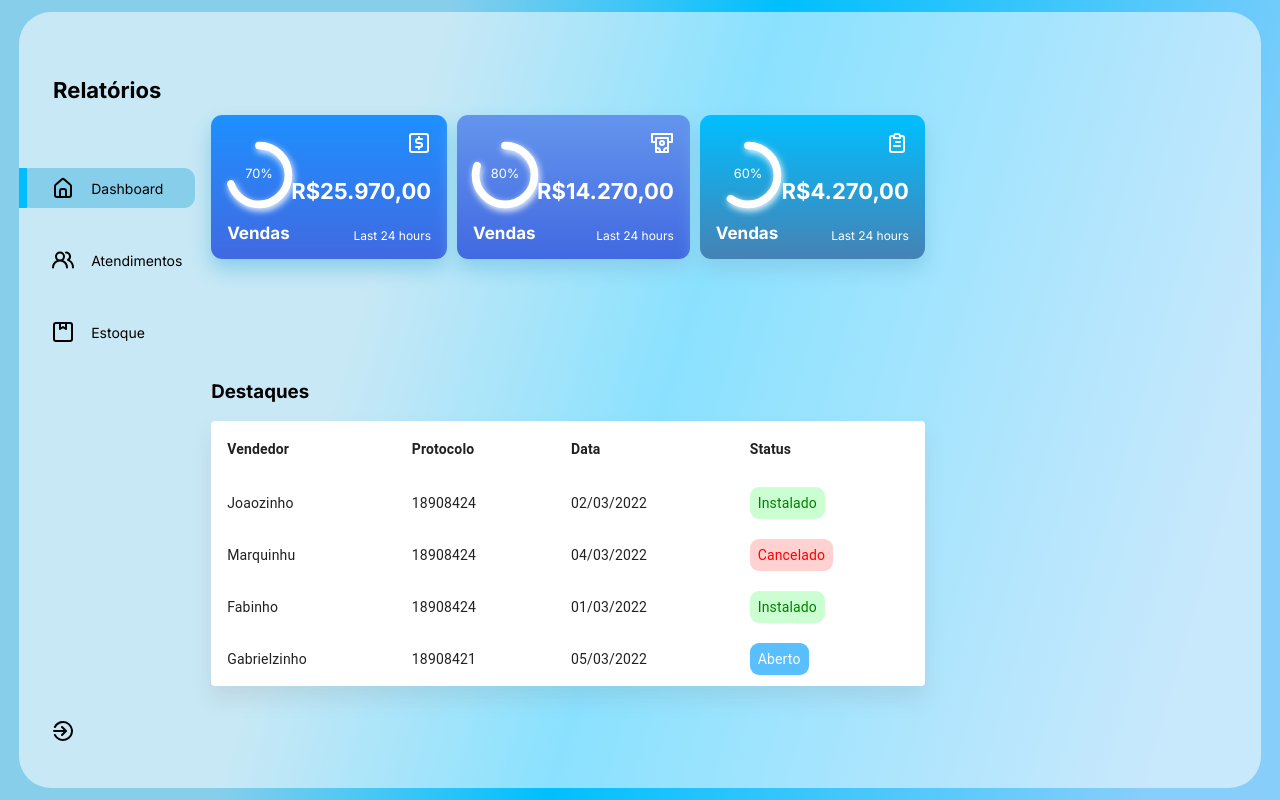
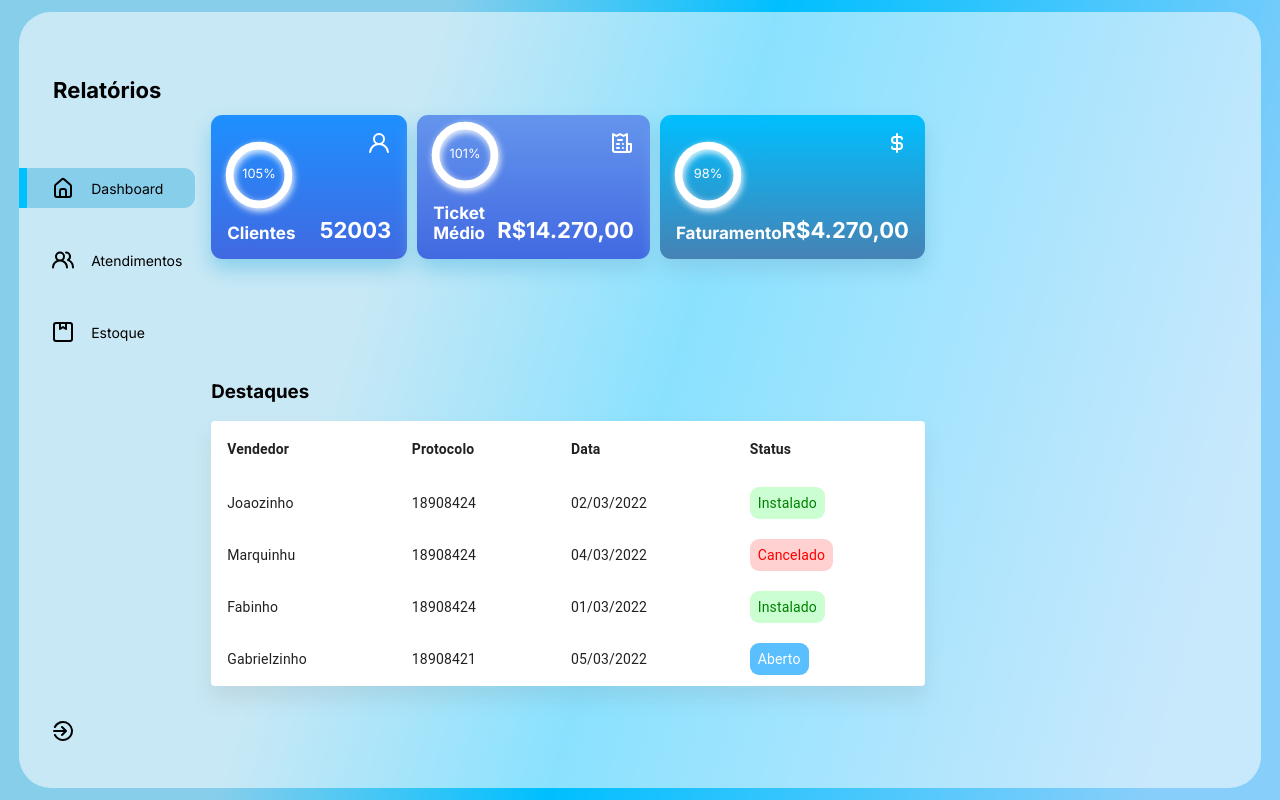
Before and after one commit to wess-os/sistema-relatorios, a React (Create React App) app: page / in a window 1280 px wide. Built offline with nearby package versions, Linux system fonts and the light colour scheme; the HTML template or start-up script is replaced by a standard one.

Commit message:
Correções de valores

```diff
--- a/src/components/Card/Card.jsx
+++ b/src/components/Card/Card.jsx
@@ -44,8 +44,7 @@ function CompactCard ({param, setExpanded}) {
             </div>
             <div className="detail">
                 <Png />
-                <span>R${param.value}</span>
-                <span>Last 24 hours</span>
+                <span>{param.value}</span>
             </div>
         </motion.div>
     );
@@ -120,7 +119,6 @@ function ExpandedCard({ param, setExpanded }) {
             <div className="chartContainer">
                 <Chart options={data.options} series={param.series} type="area" />
             </div>
-            <span>Last 24 hours</span>
         </motion.div>
     );
 }
--- a/src/data/Data.js
+++ b/src/data/Data.js
@@ -1,10 +1,10 @@
 import {
     UilEstate,
     UilUsersAlt,
-    UilClipboardAlt,
+    UilUser,
     UilPackage,
-    UilUsdSquare,
-    UilMoneyWithdrawal
+    UilReceipt,
+    UilDollarAlt
 } from "@iconscout/react-unicons";
 
 export const SidebarData = [
@@ -24,49 +24,49 @@ export const SidebarData = [
 
 export const CardsData = [
     {
-        title: 'Vendas',
+        title: 'Clientes',
         color: {
             backGround: "linear-gradient(180deg, #1E90FF 0%, #4169E1 100%)",
             boxShadow: "0px 10px 20px 0px #87CEEB"
         },
-        barValue: 70,
-        value: "25.970,00",
-        png: UilUsdSquare,
+        barValue: 105,
+        value: "52003",
+        png: UilUser,
         series: [
             {
-                name: "Vendas",
+                name: "Clientes",
                 data: [31, 40, 28, 51, 42, 109, 100],
             },
         ],
     },
     {
-        title: 'Vendas',
+        title: 'Ticket Médio',
         color: {
             backGround: "linear-gradient(180deg, #6495ED 0%, #4169E1 100%)",
             boxShadow: "0px 10px 20px 0px #87CEEB"
         },
-        barValue: 80,
-        value: "14.270,00",
-        png: UilMoneyWithdrawal,
+        barValue: 101,
+        value: "R$14.270,00",
+        png: UilReceipt,
         series: [
             {
-                name: "Vendas",
+                name: "Ticket Médio",
                 data: [10, 100, 50, 70, 80, 30, 40],
             },
         ],
     },
     {
-        title: 'Vendas',
+        title: 'Faturamento',
         color: {
             backGround: "linear-gradient(180deg, #00BFFF 0%, #4682B4 100%)",
             boxShadow: "0px 10px 20px 0px #87CEEB"
         },
-        barValue: 60,
-        value: "4.270,00",
-        png: UilClipboardAlt,
+        barValue: 98,
+        value: "R$4.270,00",
+        png: UilDollarAlt,
         series: [
             {
-                name: "Vendas",
+                name: "Faturamento",
                 data: [10, 25, 15, 30, 12, 15, 20],
             },
         ],
```
